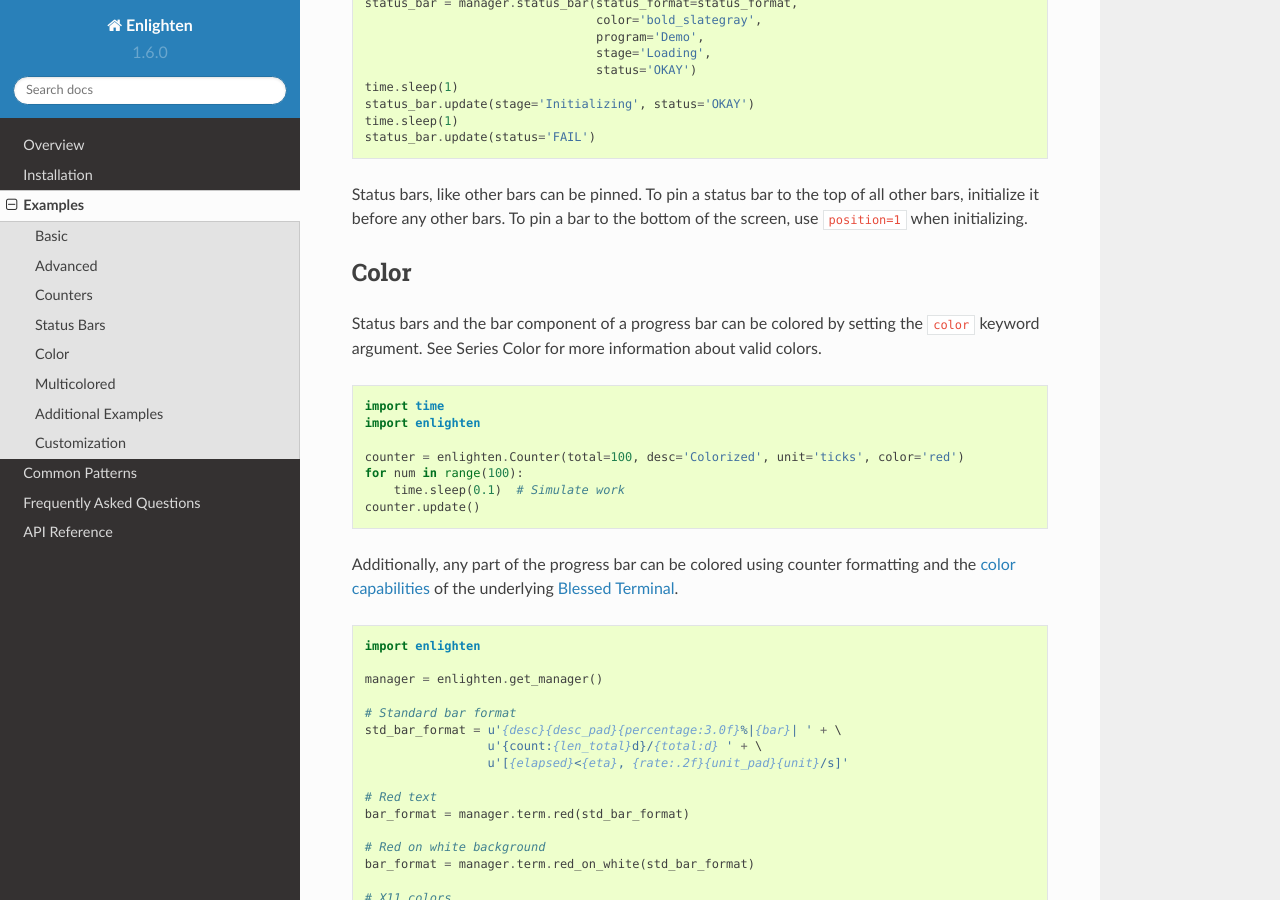
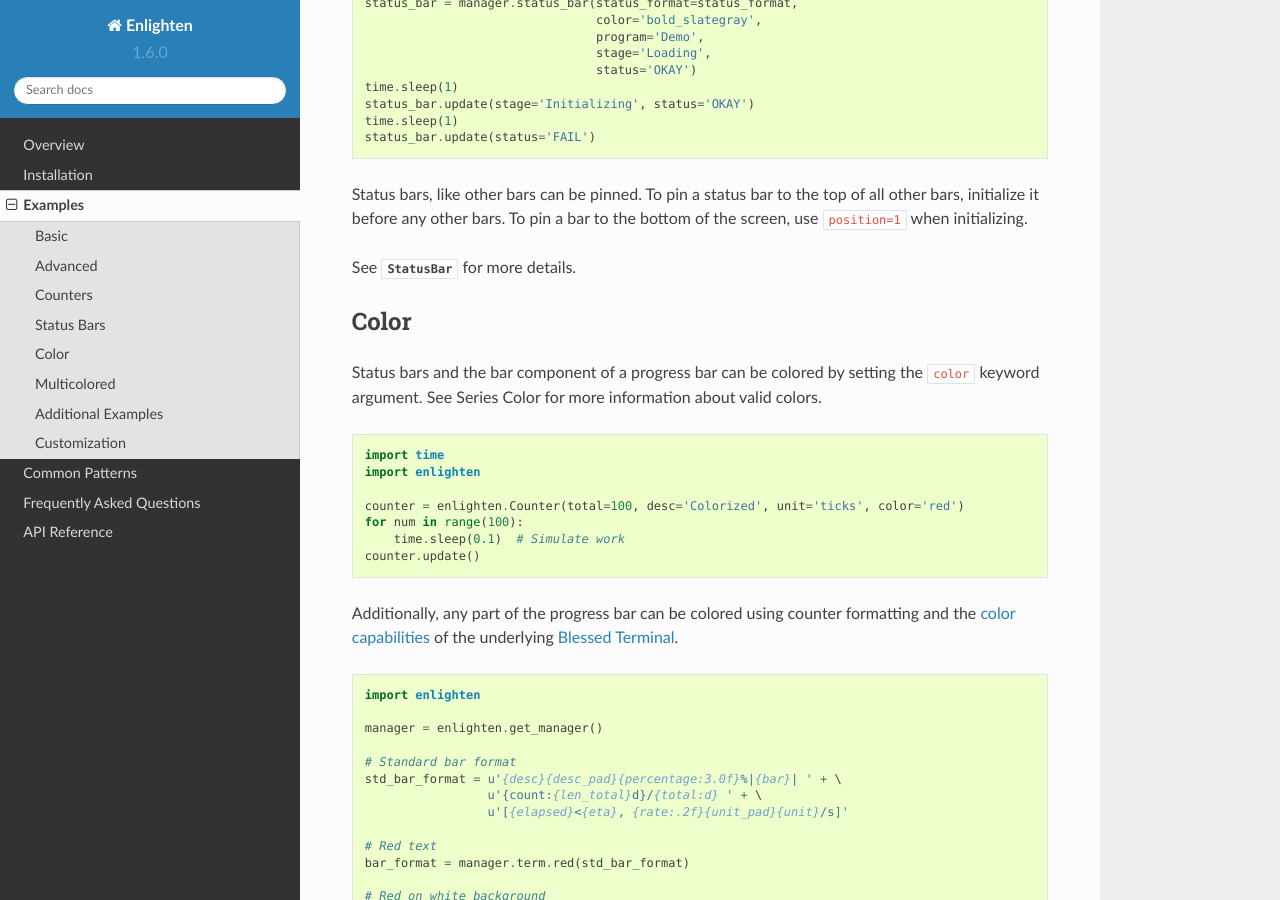
Before and after one commit to Rockhopper-Technologies/enlighten, a Sphinx documentation site: the page built from doc/examples.rst, in a window 1280 px wide and 900 px high, scrolled down 1779 px. Built offline with Sphinx 7.4.7 and the Read the Docs theme 2.0.0, drawn with Linux system fonts in a browser that asks for light colours.

Commit message:
Add link to StatusBar class in example

```diff
--- a/doc/examples.rst
+++ b/doc/examples.rst
@@ -114,6 +114,7 @@ Status bars, like other bars can be pinned. To pin a status bar to the top of al
 initialize it before any other bars. To pin a bar to the bottom of the screen, use
 ``position=1`` when initializing.
 
+See :py:class:`~enlighten.StatusBar` for more details.
 
 Color
 -----
```
